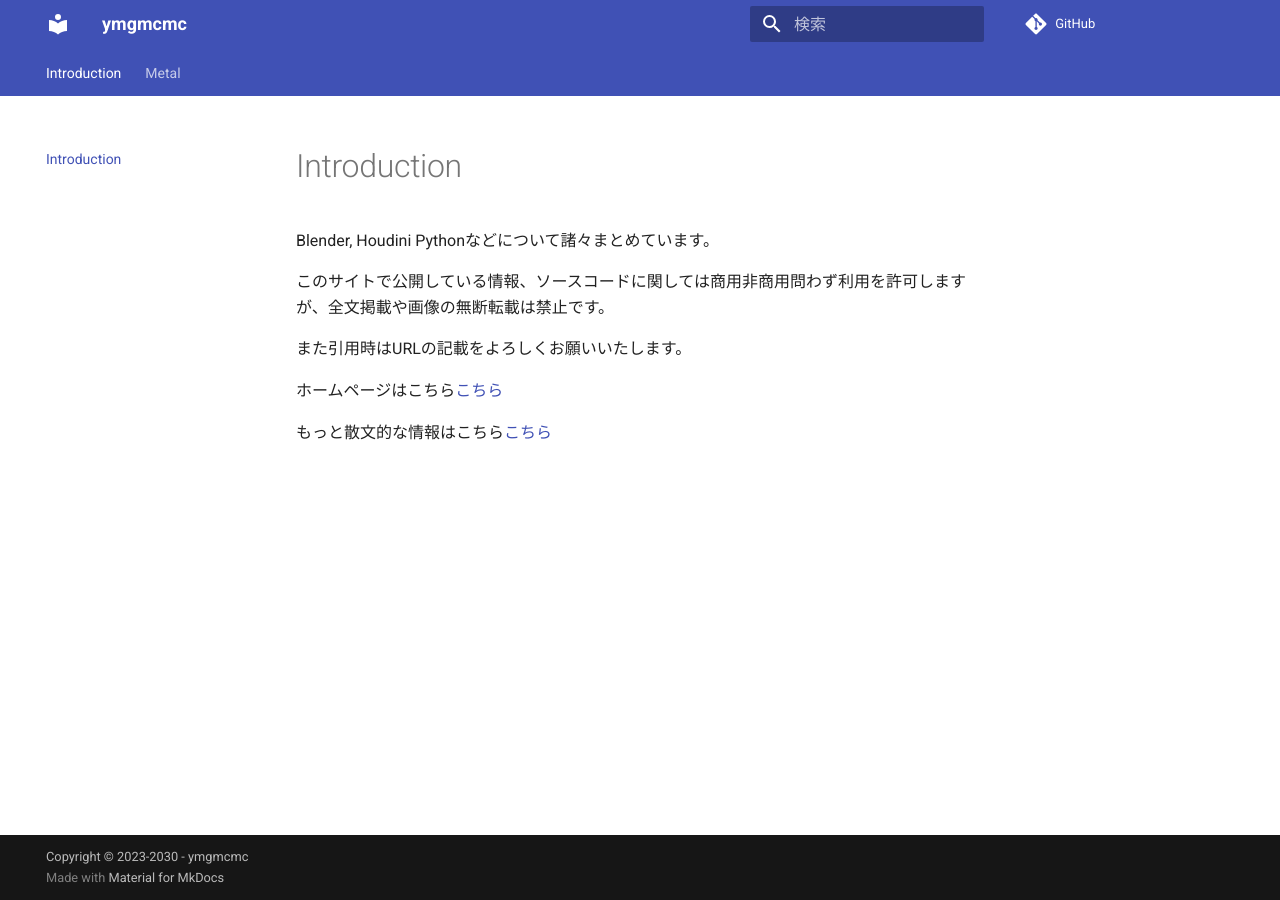
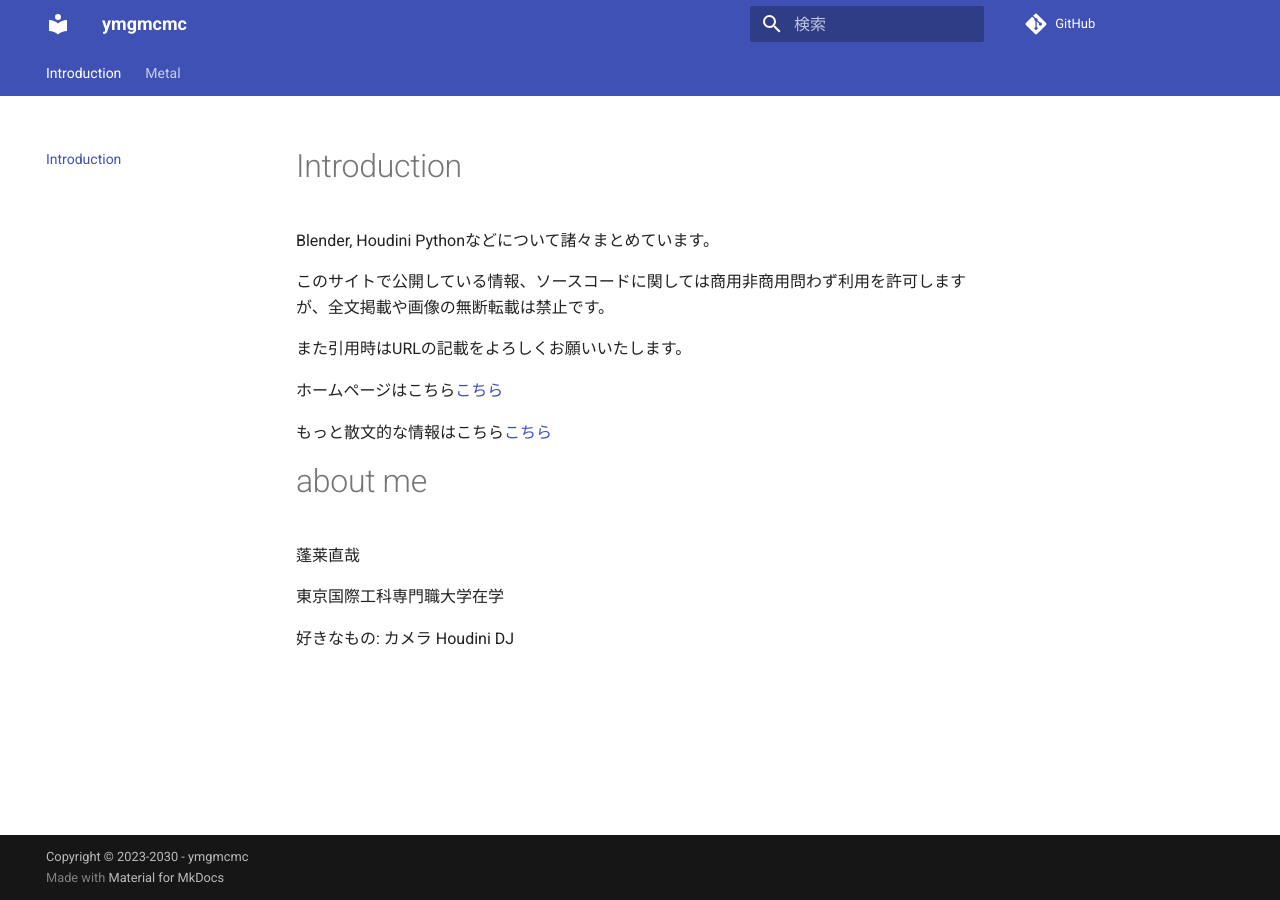
Before and after one commit to naoya-horai/documents, an MkDocs documentation site: the page built from docs/index.md, in a window 1280 px wide. Built offline with MkDocs 1.6.1 and Material for MkDocs 9.7.7, drawn with Linux system fonts in a browser that asks for light colours; comment, search, counter and statistics services are not loaded.

Commit message:
自己紹介ちょっと書いた

```diff
--- a/docs/index.md
+++ b/docs/index.md
@@ -1,4 +1,4 @@
-#Introduction
+# Introduction
 
 Blender, Houdini Pythonなどについて諸々まとめています。
 
@@ -9,3 +9,11 @@ Blender, Houdini Pythonなどについて諸々まとめています。
 ホームページはこちら[こちら](https://ymgmcmc.com)
 
 もっと散文的な情報はこちら[こちら](https://scrapbox.io/ymgmcmc/)
+
+# about me
+
+蓬莱直哉
+
+東京国際工科専門職大学在学
+
+好きなもの: カメラ Houdini DJ
```
